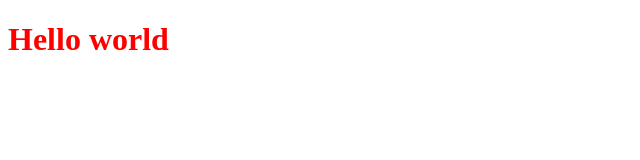
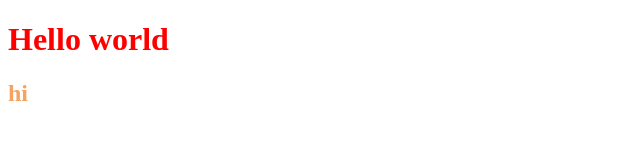
Before and after one commit to nurdinovna/my-site, a plain HTML site: page index.html in a window 1280 px wide. Shown: the full height of the page, 0-640 px from the left. Drawn offline with Linux system fonts and the light colour scheme.

Commit message:
Add subtitle

```diff
--- a/index.html
+++ b/index.html
@@ -10,5 +10,6 @@
 <body>
     <h1>Hello world
     </h1>
+     <h2>hi</h2>
 </body>
 </html>
--- a/style.css
+++ b/style.css
@@ -1,3 +1,6 @@
 h1{
     color: red;
 }
+h2{
+    color: sandybrown;
+}
```
